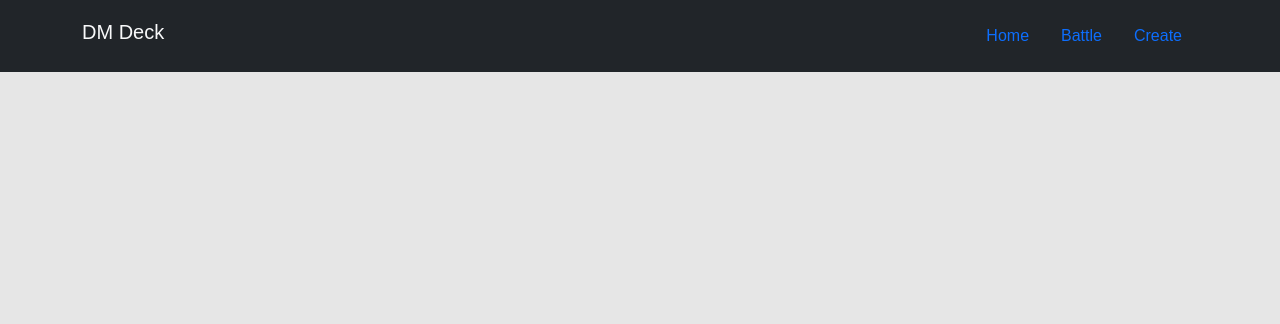
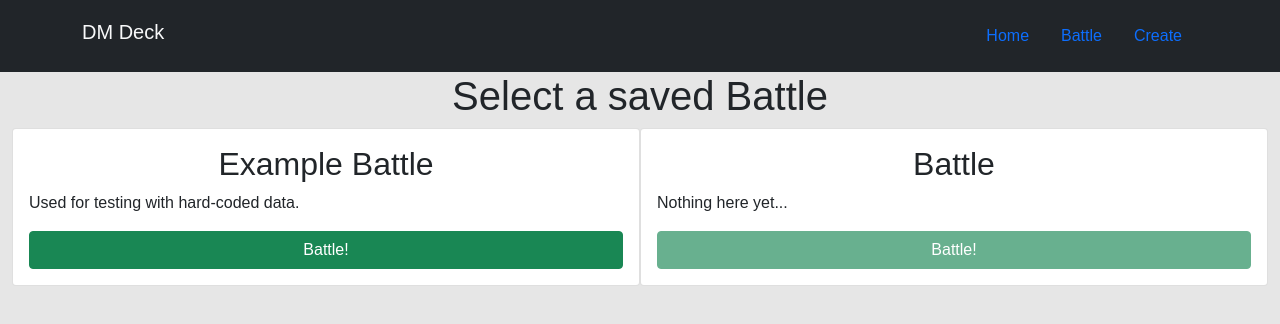
Before and after one commit to awidener3/dm-deck, a React (Create React App) app in the folder client/: page /battles in a window 1280 px wide. Shown: the top 324 px of the page. Built offline with nearby package versions, Linux system fonts and the light colour scheme; a web font is replaced by a local one.

Commit message:
Fixed router to work in accordance to 'Getting Started' tutorial

```diff
--- a/client/src/App.js
+++ b/client/src/App.js
@@ -1,5 +1,7 @@
 import React from 'react';
 import Header from './components/Header';
+// Added for router
+import { Outlet, Link } from 'react-router-dom';
 
 import './App.scss';
 
@@ -7,6 +9,8 @@ const App = () => {
 	return (
 		<div className="App">
 			<Header />
+
+			<Outlet />
 		</div>
 	);
 };
--- /dev/null
+++ b/client/src/components/BattleSelect/index.jsx
@@ -0,0 +1,33 @@
+import { Link } from 'react-router-dom';
+
+const BattleSelect = () => {
+	return (
+		<div>
+			<h1 className="text-center">Select a saved Battle</h1>
+			<div className="container-fluid d-flex flex-wrap">
+				<div className="card w-50 p-3">
+					<h2 className="text-center">Example Battle</h2>
+
+					<p>Used for testing with hard-coded data.</p>
+
+					<Link className="btn btn-success" to={`/battles/001`}>
+						Battle!
+					</Link>
+				</div>
+
+				<div className="card w-50 p-3">
+					<h2 className="text-center">Battle</h2>
+					<p>Nothing here yet...</p>
+					<Link
+						className="btn btn-success disabled"
+						to={`/battles/002`}
+					>
+						Battle!
+					</Link>
+				</div>
+			</div>
+		</div>
+	);
+};
+
+export default BattleSelect;
--- a/client/src/components/Header/index.jsx
+++ b/client/src/components/Header/index.jsx
@@ -1,8 +1,5 @@
 import React from 'react';
-import { Routes, Route, Link } from 'react-router-dom';
-import Home from '../../pages/Home';
-import Battle from '../../pages/Battle';
-import CreateBattle from '../../pages/CreateBattle';
+import { Link } from 'react-router-dom';
 
 const Header = () => {
 	return (
@@ -11,30 +8,18 @@ const Header = () => {
 				<div className="container">
 					<h1 className="navbar-brand">DM Deck</h1>
 					<ul className="navbar-nav">
-						<Link to="/dm-deck/" className="nav-link m-2">
+						<Link to="/home" className="nav-link m-2">
 							Home
 						</Link>
-						<Link to="/dm-deck/battle" className="nav-link m-2">
+						<Link to="/battles" className="nav-link m-2">
 							Battle
 						</Link>
-						<Link
-							to="/dm-deck/create-battle"
-							className="nav-link m-2"
-						>
+						<Link to="/create-battle" className="nav-link m-2">
 							Create
 						</Link>
 					</ul>
 				</div>
 			</nav>
-
-			<Routes>
-				<Route path="/dm-deck/" element={<Home />} />
-				<Route path="/dm-deck/battle" element={<Battle />} />
-				<Route
-					path="/dm-deck/create-battle"
-					element={<CreateBattle />}
-				/>
-			</Routes>
 		</div>
 	);
 };
--- a/client/src/hooks/useFetchMonsters.js
+++ b/client/src/hooks/useFetchMonsters.js
@@ -15,7 +15,6 @@ const useFetchMonsters = () => {
 						const res = await open5e.get(
 							`/monsters/?search=${monsterData.slug}`
 						);
-						console.log(res);
 						setMonsterData({ ...monsterData, results: res.data });
 					} catch (err) {
 						console.error(err);
--- a/client/src/index.js
+++ b/client/src/index.js
@@ -1,15 +1,39 @@
 import React from 'react';
 import ReactDOM from 'react-dom';
-import { BrowserRouter } from 'react-router-dom';
+import { BrowserRouter, Routes, Route } from 'react-router-dom';
 import 'bootstrap/dist/css/bootstrap.css';
 import './index.scss';
 import App from './App';
+import Home from './pages/Home';
+import Battles from './pages/Battles';
+import Battle from './pages/Battle';
+import CreateBattle from './pages/CreateBattle';
 import reportWebVitals from './reportWebVitals';
+import BattleSelect from './components/BattleSelect';
 
 ReactDOM.render(
 	// <React.StrictMode>
 	<BrowserRouter>
-		<App />
+		<Routes>
+			<Route path="/" element={<App />}>
+				<Route path="home" element={<Home />} />
+				<Route path="battles" element={<Battles />}>
+					{/* Index route for showing battles */}
+					<Route index element={<BattleSelect />} />
+					{/* Unique ID for saved battles */}
+					<Route path=":battleId" element={<Battle />} />
+				</Route>
+				<Route path="create-battle" element={<CreateBattle />} />
+				<Route
+					path="*"
+					element={
+						<main>
+							<p>There's nothing here!</p>
+						</main>
+					}
+				/>
+			</Route>
+		</Routes>
 	</BrowserRouter>,
 	// </React.StrictMode>,
 	document.getElementById('root')
--- a/client/src/pages/Battle.jsx
+++ b/client/src/pages/Battle.jsx
@@ -1,4 +1,6 @@
 import React, { useEffect, useState } from 'react';
+import { useParams } from 'react-router-dom';
+
 import { rollDie } from '../utils/diceRolls';
 
 import Monster from '../components/Monster';
@@ -24,6 +26,7 @@ import '../App.scss';
 import QuickView from '../components/QuickView';
 
 const Battle = () => {
+	let params = useParams();
 	// Bring in monster and hero data
 
 	const [monsterData, setMonsterData] = useState(() =>
--- /dev/null
+++ b/client/src/pages/Battles.jsx
@@ -0,0 +1,11 @@
+import { Outlet } from 'react-router-dom';
+
+const Battles = () => {
+	return (
+		<div>
+			<Outlet />
+		</div>
+	);
+};
+
+export default Battles;
--- a/client/src/pages/CreateBattle.jsx
+++ b/client/src/pages/CreateBattle.jsx
@@ -1,4 +1,5 @@
 import React, { useState } from 'react';
+import { Link } from 'react-router-dom';
 
 import heroes from '../components/Hero/heroData';
 import monsters from '../components/Monster/monsterData';
@@ -27,6 +28,11 @@ const CreateBattle = () => {
 	const handleMonsterSelect = (data) => {
 		let updatedArray = [...selectedMonsters, data];
 		setSelectedMonsters(updatedArray);
+	};
+
+	const showSelections = () => {
+		console.log('heroes:', selectedHeroes);
+		console.log('monsters', selectedMonsters);
 	};
 
 	return (
@@ -129,6 +135,15 @@ const CreateBattle = () => {
 					</div>
 				</article>
 			</div>
+			<div className="container d-flex justify-content-center">
+				<Link
+					to="/dm-deck/battle"
+					className="btn btn-primary mt-3"
+					onClick={showSelections}
+				>
+					GO!
+				</Link>
+			</div>
 		</div>
 	);
 };
```
